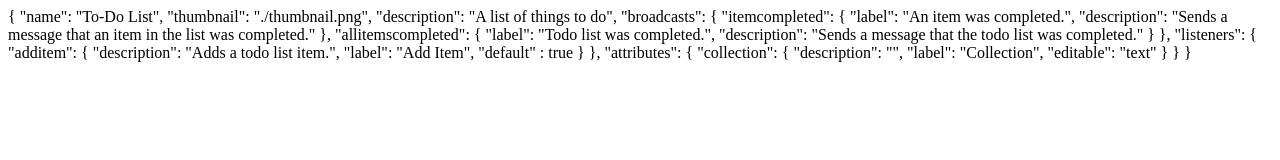
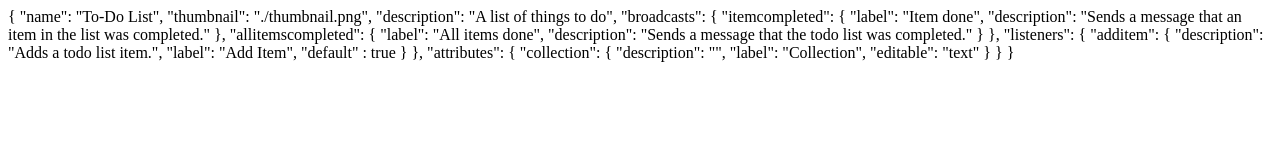
Before and after one commit to flukeout/component-todo, a plain HTML site: page component.html in a window 1280 px wide. Drawn offline with Linux system fonts and the light colour scheme.

Commit message:
Fixed some labels removed unused that = this junk

```diff
--- a/component.html
+++ b/component.html
@@ -6,11 +6,11 @@
       "description": "A list of things to do",
       "broadcasts": {
         "itemcompleted": {
-          "label": "An item was completed.",
+          "label": "Item done",
           "description": "Sends a message that an item in the list was completed."
         },
         "allitemscompleted": {
-          "label": "Todo list was completed.",
+          "label": "All items done",
           "description": "Sends a message that the todo list was completed."
         }
       },
@@ -106,7 +106,6 @@
           }
         },
         collectionChanged: function() {
-          var that = this;
           this.shadowRoot.querySelector(".first-run-container input").value = this.collection;
           if (this.collection === "") {
             return;
@@ -115,7 +114,6 @@
           if (!collection) {
             this.collections.addCollection(this.collection);
           }
-
           this.async(this.collectionReady);
         },
         onCheckboxChange: function(event, detail, sender) {
```
